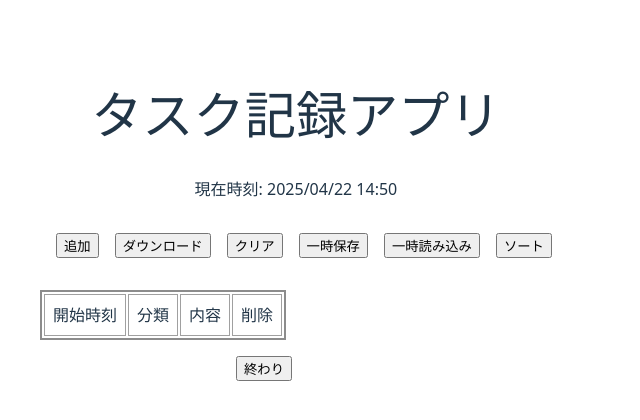
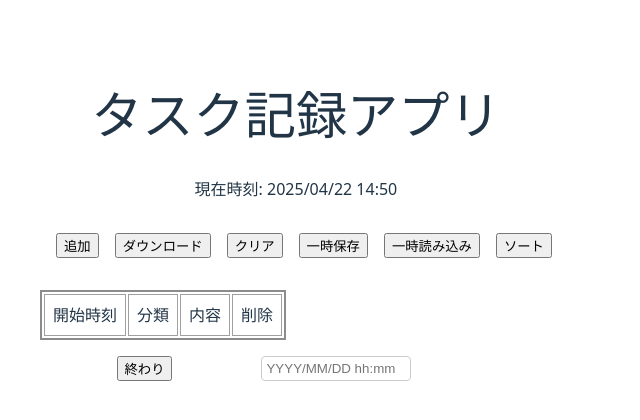
Before and after one commit to supia99/recordTask, a React (Vite) app: page / in a window 1280 px wide. Shown: the top 420 px of the page, without its empty margins (0-640 px from the left). Built offline with nearby package versions, Linux system fonts and the light colour scheme.

Commit message:
feat: add finish date input with error handling for format conversion

```diff
--- a/src/App.css
+++ b/src/App.css
@@ -46,3 +46,10 @@
   width: 20px;
   height: 20px;
 }
+
+.finish-time-input {
+  width: 140px;
+  padding: 4px;
+  border: 1px solid #ccc;
+  border-radius: 4px;
+}
--- a/src/App.tsx
+++ b/src/App.tsx
@@ -176,6 +176,29 @@ function App() {
     }
   };
 
+  const onFinishDateChange = (e: React.ChangeEvent<HTMLInputElement>) => {
+    try {
+      const value = e.target.value;
+      if (value) {
+        // YYYY/MM/DD hh:mm形式から ISO形式に変換
+        const [datePart, timePart] = value.split(' ');
+        const [year, month, day] = datePart.split('/');
+        const [hour, minute] = timePart.split(':');
+        const isoString = new Date(
+          parseInt(year),
+          parseInt(month) - 1,
+          parseInt(day),
+          parseInt(hour),
+          parseInt(minute)
+        ).toISOString();
+        setFinishDate(isoString);
+      }
+      setError("");
+    } catch (err) {
+      setError(`終了時刻変更エラー: ${err instanceof Error ? err.message : String(err)}`);
+    }
+  };
+
   return (
     <>
       <h1>タスク記録アプリ</h1>
@@ -307,7 +330,13 @@ function App() {
           className="add-button"
           onClick={() => registerFinishTime()}
         />
-        {finishDate && toLocaleTimeString(finishDate)}
+        <input
+          type="text"
+          placeholder="YYYY/MM/DD hh:mm"
+          defaultValue={finishDate ? toLocaleTimeString(finishDate) : ""}
+          onBlur={(e) => onFinishDateChange(e)}
+          className="finish-time-input"
+        />
       </div>
     </>
   );
```
